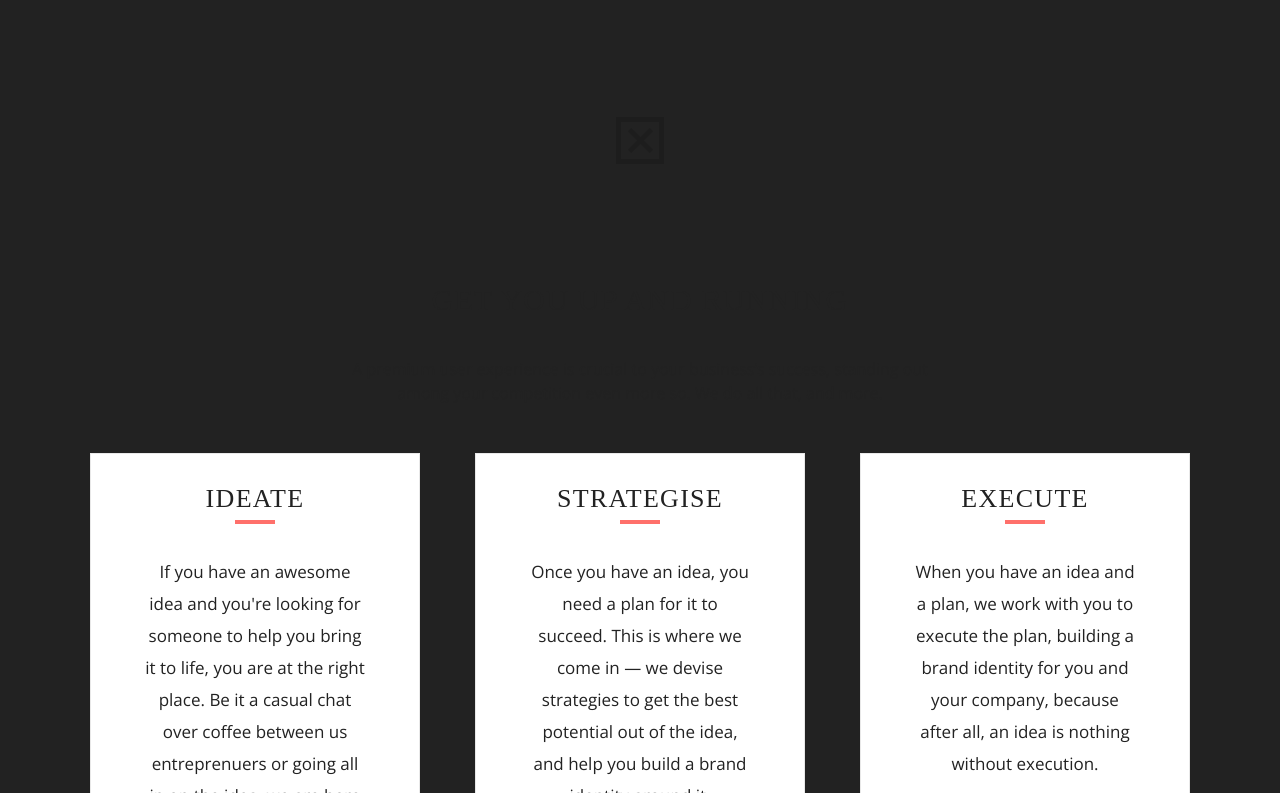
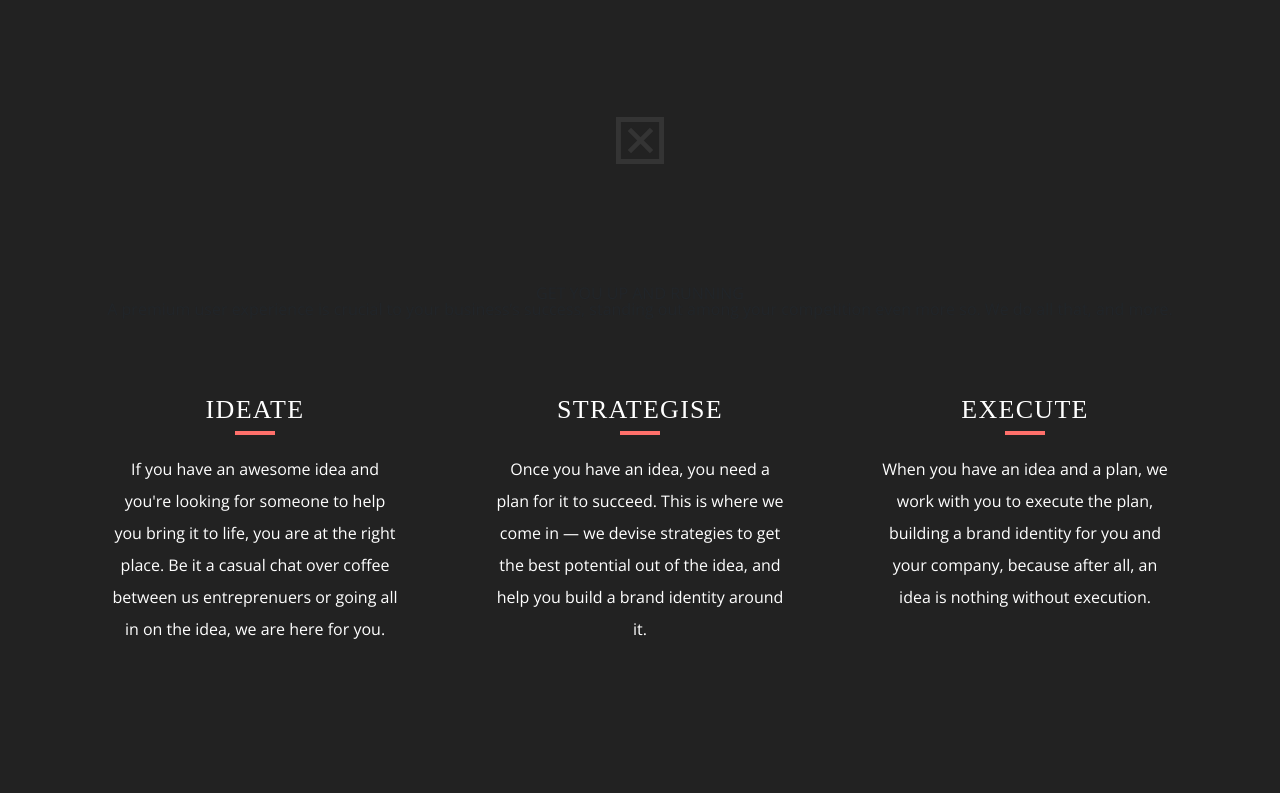
Before and after one commit to ayanb911/crossroof, a website: page index.html in a window 1280 px wide. Shown: the part 2007-2800 px from the top of the page. Drawn offline with nearby package versions, Linux system fonts and the light colour scheme.

Commit message:
html error in process - don't check to this

```diff
--- a/assets/sass/style.scss
+++ b/assets/sass/style.scss
@@ -51,10 +51,10 @@ section{
 }
 .divider{
   margin-bottom: 120px;
-  background: url("../../assets/images/Logo/Cross - colors/black.svg") no-repeat center center;
+  background: url("../../assets/images/Logo/Cross - colors/white.svg") no-repeat center center;
   background-size: 48px;
   height: 48px;
-  opacity: 0.14;
+  opacity: 0.08;
 }
 .btn-accent{
   font-family: $font-din;
@@ -265,16 +265,6 @@ section{
             display: none;
           }
         }
-        // &:after{
-        //   position: absolute;
-        //   content: "";
-        //   height: 2px;
-        //   width: 20px;
-        //   background: $color-accent;
-        //   top: 50%;
-        //   right: -20px;
-        //   transform: translate(-10%, -50%);
-        // }
       }
     }
     .subtext{
@@ -283,6 +273,8 @@ section{
       color: $color-light;
       text-align: center;
       line-height: 32px;
+      font-weight: lighter;
+      letter-spacing: 0.4px;
     }
   }
 }
@@ -389,42 +381,21 @@ section{
   }
 }
 .home-process, .home-services{
-  .section-header{
-    margin-bottom: 86px;
-    .section-title{
-      font-family: $font-din-bold;
-      font-size: 30px;
-      color: #222222;
-      letter-spacing: 1.2px;
-      margin-bottom: 42px;
-    }
-    .section-sub-title{
-      font-family: $font-opensans;
-      font-weight: 400;
-      font-size: 16px;
-      color: #222222;
-      text-align: center;
-      line-height: 24px;
-      max-width: 600px;
-      margin: 0 auto;
-    }
-  }
   .section-content{
     .service{
       max-width: 30%;
-      background: #FFFFFF;
-      border: 1px solid rgba(34,34,34,0.10);
-      padding: 32px 40px;
+      background: transparent;
+      padding: 32px 20px;
       cursor: default;
       position: relative;
       .title{
         font-family: $font-din-bold;
         font-size: 26px;
-        color: #222222;
+        color: #fff;
         letter-spacing: 1.3px;
         text-align: center;
         position: relative;
-        margin-bottom: 44px;
+        margin-bottom: 30px;
         &:after{
           content: "";
           position: absolute;
@@ -438,21 +409,13 @@ section{
       }
       .content{
         font-family: $font-opensans;
-        font-size: 17px;
-        color: #222222;
+        font-weight: 100;
+        font-size: 16px;
+        color: #fff;
         text-align: center;
         line-height: 32px;
         font-weight: 300;
-        //margin: 0 auto 92px auto;
         margin: 0 auto;
-        max-width: 89%;
-      }
-      .cta{
-        position: absolute;
-        bottom: 32px;
-        left: 50%;
-        width: 100%;
-        transform: translate(-50%, 0);
       }
     }
   }
```
Also changed, not shown: assets/css/style.css.
